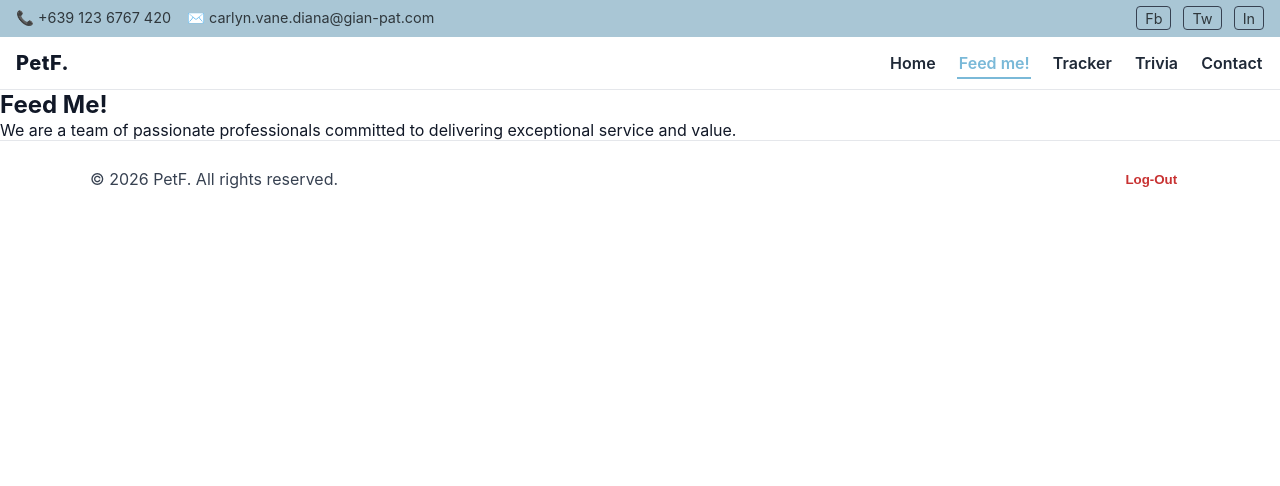
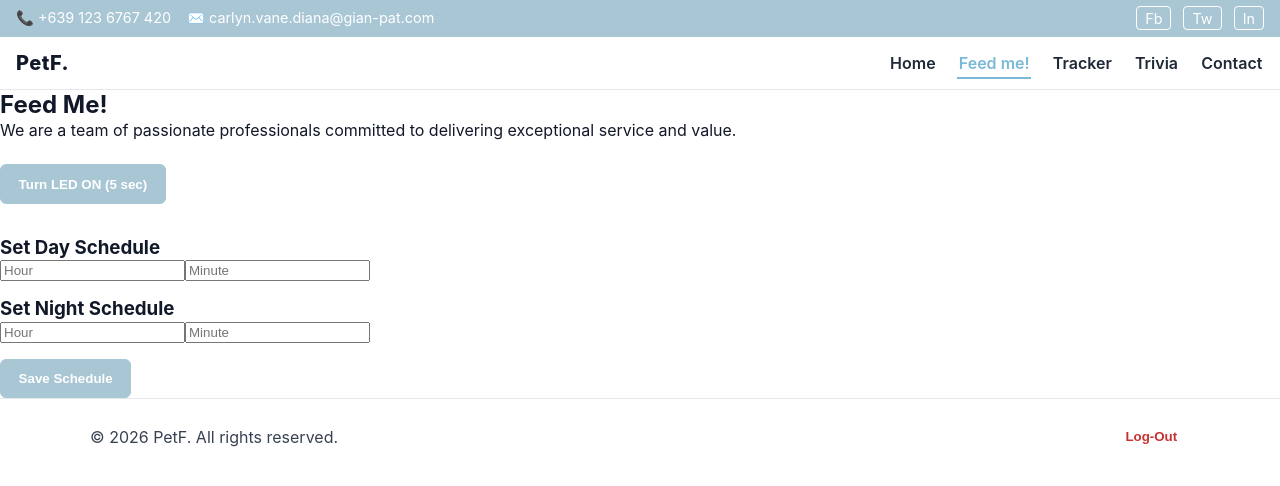
Before and after one commit to groxascomp/PetF_PetFoodManager_React, a React (Vite) app: page /about in a window 1280 px wide. Shown: the top 486 px of the page. Built offline with nearby package versions, Linux system fonts and the light colour scheme.

Commit message:
Added Button and Scheduled date with ESP

```diff
--- a/src/App.css
+++ b/src/App.css
@@ -7,7 +7,7 @@
 /* Top bar */
 .topbar {
   background: rgb(169, 198, 213);
-  color: rgb(47, 55, 60);
+  color: rgb(255, 255, 255);
   font-size: 0.9rem;
   display: flex;
   justify-content: space-between;
@@ -27,9 +27,9 @@
 }
 
 .topbar__right a {
-  color: rgb(47, 55, 60);
+  color: rgb(255, 255, 255);
   text-decoration: none;
-  border: 1px solid var(--gray-700);
+  border: 1px solid rgb(255, 255, 255);
   padding: 0.15rem 0.5rem;
   border-radius: 4px;
   transition: background 0.2s ease, color 0.2s ease;
--- a/src/pages/About.jsx
+++ b/src/pages/About.jsx
@@ -1,10 +1,126 @@
+import { useState } from "react";
+
 export default function About() {
+  const [status, setStatus] = useState("");
+  const [dayHour, setDayHour] = useState("");
+  const [dayMinute, setDayMinute] = useState("");
+  const [nightHour, setNightHour] = useState("");
+  const [nightMinute, setNightMinute] = useState("");
+
+  // Store the saved schedule for display
+  const [savedDay, setSavedDay] = useState(null);
+  const [savedNight, setSavedNight] = useState(null);
+
+  // ESP8266 IP address
+  const ESP_IP = "http://192.168.8.139";
+
+  // Manual control: LED ON for 5 sec
+  const turnOnLed = async () => {
+    try {
+      const res = await fetch(`${ESP_IP}/led/on`);
+      if (!res.ok) throw new Error("Bad response");
+      const text = await res.text();
+      setStatus(text);
+
+      // Auto update status to OFF after 5 seconds
+      setTimeout(() => {
+        setStatus("LED is OFF (auto after 5 sec)");
+      }, 5000);
+    } catch (err) {
+      setStatus("❌ Error: Could not reach ESP8266");
+    }
+  };
+
+  // Schedule control
+  const setSchedule = async () => {
+    try {
+      const res = await fetch(
+        `${ESP_IP}/setSchedule?dayHour=${dayHour}&dayMinute=${dayMinute}&nightHour=${nightHour}&nightMinute=${nightMinute}`
+      );
+      if (!res.ok) throw new Error("Bad response");
+      const text = await res.text();
+      setStatus(text);
+
+      // Save the schedule locally for display
+      setSavedDay(`${dayHour.padStart(2, "0")}:${dayMinute.padStart(2, "0")}`);
+      setSavedNight(`${nightHour.padStart(2, "0")}:${nightMinute.padStart(2, "0")}`);
+    } catch (err) {
+      setStatus("❌ Error: Could not reach ESP8266");
+    }
+  };
+
   return (
     <section className="page">
       <h1>Feed Me!</h1>
       <p>
         We are a team of passionate professionals committed to delivering exceptional service and value.
       </p>
+
+      {/* Manual control */}
+      <div style={{ marginTop: "1.5rem" }}>
+        <button className="btn btn--primary" onClick={turnOnLed}>
+          Turn LED ON (5 sec)
+        </button>
+      </div>
+
+      {/* Schedule control */}
+      <div style={{ marginTop: "2rem" }}>
+        <h3>Set Day Schedule</h3>
+        <input
+          type="number"
+          placeholder="Hour"
+          value={dayHour}
+          onChange={(e) => setDayHour(e.target.value)}
+        />
+        <input
+          type="number"
+          placeholder="Minute"
+          value={dayMinute}
+          onChange={(e) => setDayMinute(e.target.value)}
+        />
+
+        <h3 style={{ marginTop: "1rem" }}>Set Night Schedule</h3>
+        <input
+          type="number"
+          placeholder="Hour"
+          value={nightHour}
+          onChange={(e) => setNightHour(e.target.value)}
+        />
+        <input
+          type="number"
+          placeholder="Minute"
+          value={nightMinute}
+          onChange={(e) => setNightMinute(e.target.value)}
+        />
+
+        <div style={{ marginTop: "1rem" }}>
+          <button className="btn btn--primary" onClick={setSchedule}>
+            Save Schedule
+          </button>
+        </div>
+      </div>
+
+      {/* Show saved schedule times */}
+      {(savedDay || savedNight) && (
+        <div style={{ marginTop: "1.5rem" }}>
+          <h3>📅 Current Schedule</h3>
+          {savedDay && <p>Day Schedule: {savedDay}</p>}
+          {savedNight && <p>Night Schedule: {savedNight}</p>}
+        </div>
+      )}
+
+      {status && (
+        <p
+          style={{
+            marginTop: "1rem",
+            fontWeight: "600",
+            color: status.includes("❌") ? "red" : "#45455e",
+          }}
+        >
+          {status}
+        </p>
+      )}
     </section>
+
   );
 }
```
Also changed, not shown: 1 other file (tests, documents, lock files or other folders).
